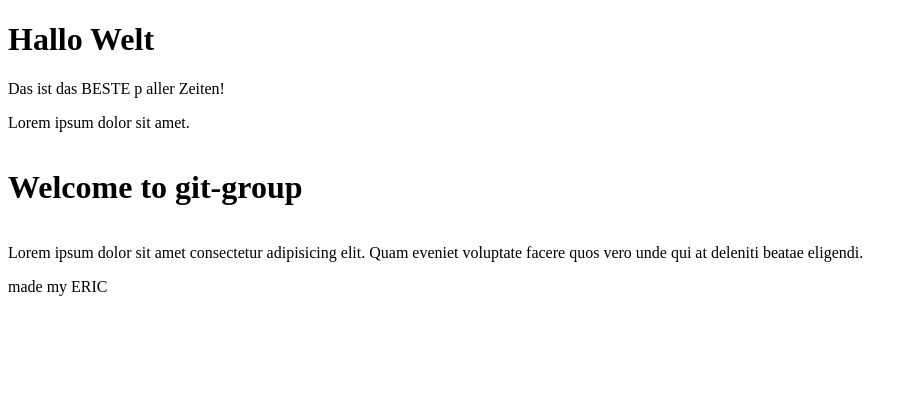
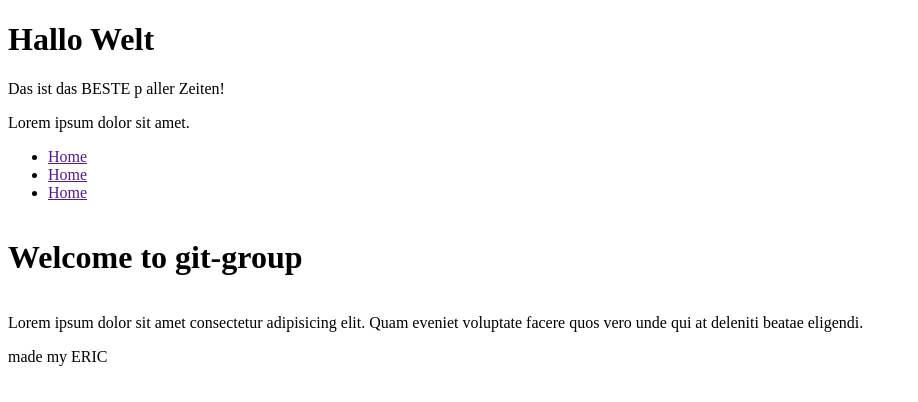
Before and after one commit to GfsTee/git-w-eric, a plain HTML site: page index.html in a window 1280 px wide. Shown: the whole page, without its empty margins (0-918 px from the left). Drawn offline with Linux system fonts and the light colour scheme.

Commit message:
navi started

```diff
--- a/index.html
+++ b/index.html
@@ -13,7 +13,13 @@
     <p>Das ist das BESTE p aller Zeiten!</p>
 
     <p>Lorem ipsum dolor sit amet.</p>
-
+    <nav>
+        <ul>
+            <li><a href="">Home</a></li>
+            <li><a href="">Home</a></li>
+            <li><a href="">Home</a></li>
+        </ul>
+    </nav>
 
     <div id="hero">
         <div class="container">
```
Also changed, not shown: 1 other file.
